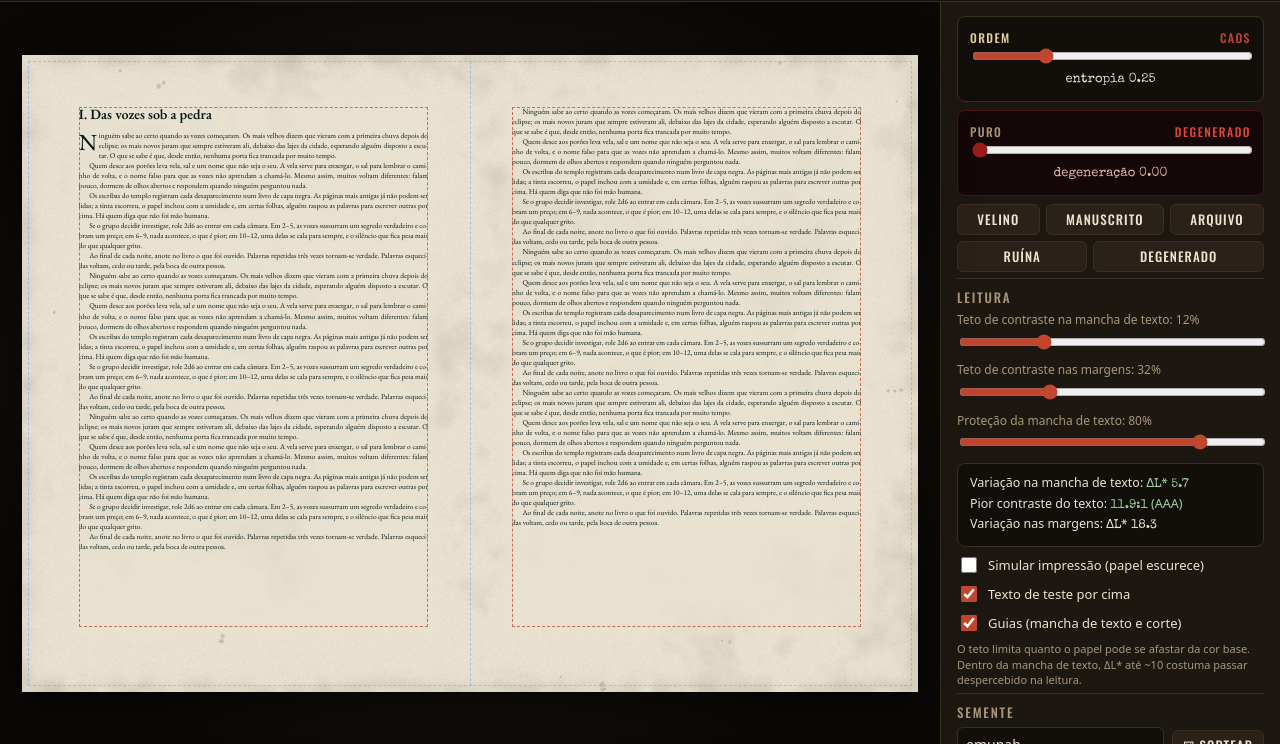
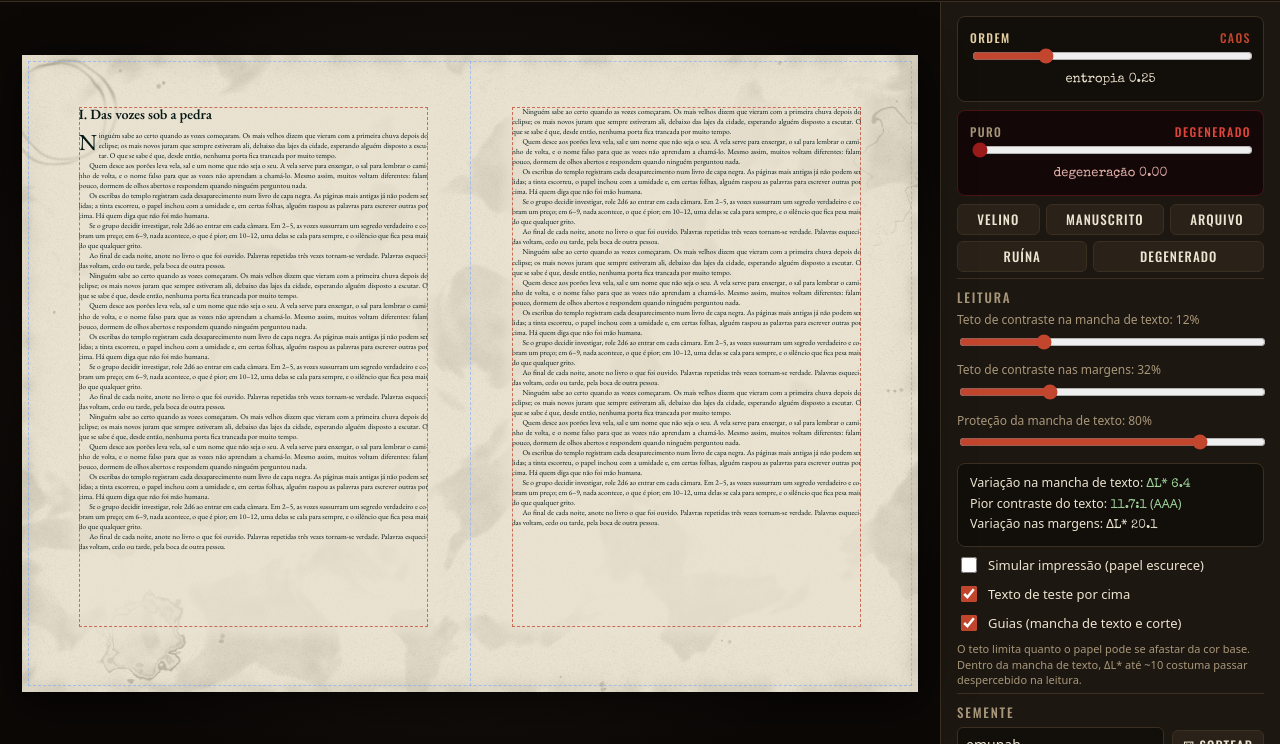
Before and after one commit to MarcosFilipeMO/Palimpsesto, a plain HTML site: page index.html in a window 1280 px wide. Shown: the part 58-802 px from the top of the page. Drawn offline with nearby package versions, Linux system fonts and the light colour scheme; a web font is replaced by a local one.

Commit message:
Remove queimadura, varia formato das manchas e adiciona vidro quebrado
- manchas de umidade agora têm 5 formas (redonda, alongada, poça de vários lóbulos,
  escorrida e anel de copo com falha), borda, preenchimento e lado escuro variáveis
- fundo muda por semente: escala, direção, distorção e estilo (nuvens, veios, manchas soltas)
- novo controle Vidro quebrado: impactos com raios, teia, cacos com tons e brilho

Co-Authored-By: Claude Opus 5.5 <noreply@anthropic.com>
Claude-Session: https://claude.ai/code/session_01DxfGyHDEHtaDgMy5gHj3rW

```diff
--- a/index.html
+++ b/index.html
@@ -175,6 +175,9 @@ button.pri{background:var(--ac);border-color:var(--ac);color:#fff}
       <input type="range" id="fibers" min="0" max="100" value="50">
       <label>Intensidade das manchas: <span id="stainV"></span></label>
       <input type="range" id="stain" min="0" max="200" value="100">
+      <label>Vidro quebrado: <span id="glassV"></span></label>
+      <input type="range" id="glass" min="0" max="100" value="0">
+      <p class="note">Quanto mais alto, mais impactos e maiores as rachaduras. Troque a semente para mudar onde o vidro quebra.</p>
     </div>
 
     <div class="grp">
@@ -246,7 +249,7 @@ button.pri{background:var(--ac);border-color:var(--ac);color:#fff}
       <label class="chk"><input type="checkbox" id="split"> Páginas separadas (na dupla)</label>
       <label class="chk"><input type="checkbox" id="transp"> Sem a cor do papel (PNG transparente)</label>
       <button id="share" style="width:100%;margin-top:8px">Copiar link deste papel</button>
-      <p class="note">O PNG sai no tamanho real (com sangria, se houver) e com a resolução gravada no arquivo. Em camadas: papel, manchas e degenerado. Rasgos e queimaduras viram transparência.</p>
+      <p class="note">O PNG sai no tamanho real (com sangria, se houver) e com a resolução gravada no arquivo. Em camadas: papel, manchas e degenerado. Rasgos viram transparência.</p>
     </div>
   </aside>
 </main>
@@ -333,8 +336,24 @@ function buildScene(S,ST){
 
   /* manchas de umidade (campo) */
   const tides=[];
-  {const r=RNG(sd,'umidade');for(let i=0;i<10;i++){const th=r(),sk=r(),[x,y]=edgePt(r,Math.min(g.pw,g.ph)*.35),R=10+Math.pow(r(),1.3)*48,ns=r()*1000,amt=.6+r()*.6,ring2=r();
-    if(th>=(c-.28)*1.5*st)continue;if(skip(x,y,sk))continue;tides.push({x,y,R,ns,amt:amt*Math.min(1.6,st),ring2});}}
+  {const r=RNG(sd,'umidade');for(let i=0;i<14;i++){
+    const th=r(),sk=r(),[x,y]=edgePt(r,Math.min(g.pw,g.ph)*.35),R0=r(),ns=r()*1000,amt=.5+r()*.7,kind=r(),rot=r()*Math.PI,asp=r(),nl=r(),
+      rimW=.012+r()*.05,fill=r(),ring2=r(),gapS=r()*TAU,gapL=r(),nAmp=r(),nFreq=r(),sideA=r()*TAU,sideAmt=r();
+    const lr=[];for(let k=0;k<6;k++)lr.push([r(),r(),r()]);
+    if(th>=(c-.2)*1.6*st)continue;if(skip(x,y,sk))continue;
+    let R=8+Math.pow(R0,1.4)*50;const lobes=[];let ring=false,type;
+    if(kind<.2){type='redonda';lobes.push({x,y,rx:R,ry:R,rot:0});}
+    else if(kind<.4){type='alongada';lobes.push({x,y,rx:R,ry:R*(.25+asp*.45),rot});}
+    else if(kind<.6){type='poca';const n=2+Math.floor(nl*4);lobes.push({x,y,rx:R*.6,ry:R*.6*(.7+asp*.3),rot});
+      for(let k=0;k<n;k++){const [a,b,cc]=lr[k];const an=a*TAU,dd=R*(.3+b*.55),rr=R*(.25+cc*.4);lobes.push({x:x+Math.cos(an)*dd,y:y+Math.sin(an)*dd,rx:rr,ry:rr*(.6+cc*.4),rot:a*Math.PI});}}
+    else if(kind<.8){type='escorrida';const dir=Math.PI/2+(rot-Math.PI/2)*.35;const n=3+Math.floor(nl*3);let px=x,py=y,rr=R*.5;
+      lobes.push({x,y,rx:rr,ry:rr*(.7+asp*.3),rot});
+      for(let k=0;k<n;k++){const [a,b]=lr[k];px+=Math.cos(dir+(a-.5)*.5)*rr*1.1;py+=Math.sin(dir+(a-.5)*.5)*rr*1.1;rr*=.55+b*.3;lobes.push({x:px,y:py,rx:rr*.8,ry:rr*1.3,rot:dir});}}
+    else{type='anel';ring=true;R=12+R0*22;lobes.push({x,y,rx:R,ry:R,rot:0});
+      if(nl<.45){const [a]=lr[0];lobes.push({x:x+Math.cos(a*TAU)*R*.22,y:y+Math.sin(a*TAU)*R*.22,rx:R*(.95+asp*.1),ry:R*(.95+asp*.1),rot:0});}}
+    let bx0=1e9,bx1=-1e9,by0=1e9,by1=-1e9;lobes.forEach(l=>{const m=Math.max(l.rx,l.ry)*1.5;bx0=Math.min(bx0,l.x-m);bx1=Math.max(bx1,l.x+m);by0=Math.min(by0,l.y-m);by1=Math.max(by1,l.y+m);});
+    tides.push({type,ring,lobes,x,y,R,ns,amt:amt*Math.min(1.6,st),ring2,rimW:ring?.012+rimW*.3:rimW,fill:ring?0:.15+.85*fill,
+      gapS,gapH:.25+gapL*1.3,na:ring?.03+nAmp*.07:.06+nAmp*.4,nsc:R/(1+nFreq*4),sdx:Math.cos(sideA),sdy:Math.sin(sideA),sideAmt,bb:[bx0,bx1,by0,by1]});}}
 
   /* dobras */
   {const r=RNG(sd,'dobras');for(let i=0;i<4;i++){const th=r(),type=r(),p1=r(),p2=r(),p3=r(),ns=r()*999,side=r()<.5?1:-1;
@@ -365,6 +384,34 @@ function buildScene(S,ST){
         const u=Math.cos(t)*a*s*wob,v=Math.sin(t)*b*s*wob-b*.18*(1-s);
         cur.push([x+u*co-v*si,y+u*si+v*co]);}
       flush();}}}
+
+  /* vidro quebrado: raios a partir do impacto + anéis em teia + cacos com tons */
+  if(S.glass>0){const r=RNG(sd,'vidro');const nImp=1+Math.floor(S.glass*3.99);
+    const crack=(p,k)=>{if(p.length<2)return;
+      add({v:0,ch:1,k:'l',p,w:1.1*k,a:.1});
+      add({v:0,ch:1,k:'l',p,w:.16+.16*k,a:1});
+      add({v:0,ch:2,k:'l',p:p.map(([x,y])=>[x-.32,y-.32]),w:.22,a:.6});};
+    for(let im=0;im<4;im++){const ux=r(),uy=r(),rs=r(),nr=r(),rot0=r()*TAU;const q=RNG(sd,'vidro'+im);
+      if(im>=nImp)continue;
+      const cx=g.TW*(.08+ux*.84),cy=g.TH*(.08+uy*.84),R=(35+rs*45)*(.6+S.glass*1.6),n=8+Math.floor(nr*9),step=2;
+      const rads=[];
+      for(let k=0;k<n;k++){let ang=rot0+k/n*TAU+(q()-.5)*TAU/n*.7;const L=R*(.45+q()*.65);
+        const pts=[[cx,cy]];let px=cx,py=cy;for(let s=step;s<=L;s+=step){ang+=(q()-.5)*.12;px+=Math.cos(ang)*step;py+=Math.sin(ang)*step;pts.push([px,py]);}
+        rads.push({L,pts});crack(pts,1);
+        if(q()<.45&&pts.length>8){const fi=Math.floor(pts.length*(.4+q()*.4));let fa=ang+(q()<.5?-1:1)*(.25+q()*.4);let [fx,fy]=pts[fi];const fp=[[fx,fy]];const FL=L*(.15+q()*.3);
+          for(let s=step;s<=FL;s+=step){fa+=(q()-.5)*.15;fx+=Math.cos(fa)*step;fy+=Math.sin(fa)*step;fp.push([fx,fy]);}crack(fp,.7);}}
+      const at=(rad,d)=>rad.pts[Math.min(rad.pts.length-1,Math.max(0,Math.round(d/step)))];
+      const rings=[];let r0=R*(.06+q()*.04);while(r0<R*.85){rings.push(r0);r0*=1.4+q()*.5;}
+      for(let k=0;k<n;k++){const A=rads[k],B=rads[(k+1)%n];let prev=null;
+        for(let j=0;j<rings.length;j++){const rj=rings[j]*(.85+q()*.3),has=q(),bow=q(),shade=q(),lit=q();
+          if(rj>A.L*.95||rj>B.L*.95)break;
+          if(has>1-j/rings.length*.55)continue;
+          const P=at(A,rj),Q=at(B,rj),mx=(P[0]+Q[0])/2,my=(P[1]+Q[1])/2,dx=mx-cx,dy=my-cy,dl=Math.hypot(dx,dy)||1,b=(bow-.3)*rj*.08;
+          const seg=[P,[mx+dx/dl*b,my+dy/dl*b],Q];crack(seg,.6);
+          if(prev){const poly=[at(A,prev),P,seg[1],Q,at(B,prev)];add({v:0,ch:lit<.4?2:0,k:'f',p:poly,a:shade*.14});}
+          prev=rj;}}
+      const cr=RNG(sd,'esmigalhado'+im);for(let k=0;k<26;k++){const a=cr()*TAU,d=cr()*R*.07,l=.6+cr()*2.5,b=cr()*TAU;
+        const x0=cx+Math.cos(a)*d,y0=cy+Math.sin(a)*d;crack([[x0,y0],[x0+Math.cos(b)*l,y0+Math.sin(b)*l]],.5);}}}
 
   /* ---- DEGENERADO ---- */
   /* respingos de sangue */
@@ -421,29 +468,42 @@ function buildScene(S,ST){
   /* ---- campos de baixa frequência (grade de ST mm) ---- */
   const gw=Math.ceil(g.W/ST)+2,gh=Math.ceil(g.H/ST)+2,N=gw*gh;
   const cP=new Float32Array(N),cS=new Float32Array(N),cC=new Float32Array(N),cM=new Float32Array(N),cH=new Float32Array(N);
-  const nM=vnoise(RNG(sd,'mancha')),nE=vnoise(RNG(sd,'borda')),nT=vnoise(RNG(sd,'agua')),nO=vnoise(RNG(sd,'mofo-n')),nB=vnoise(RNG(sd,'fogo'));
-  const amp=.16+c*.6;
-  const gb=g01(dg,.5,1),depth=1.5+gb*15,gH=g01(dg,.78,1);
+  const nM=vnoise(RNG(sd,'mancha')),nE=vnoise(RNG(sd,'borda')),nT=vnoise(RNG(sd,'agua')),nO=vnoise(RNG(sd,'mofo-n'));
+  const amp=.12+c*.42;
+  // fundo varia por semente: escala, direção, distorção e estilo (nuvens, veios ou manchas soltas)
+  const mr=RNG(sd,'fundo'),nW=vnoise(RNG(sd,'warp'));
+  const msc=22+mr()*50,mstr=.5+mr()*1.1,mang=mr()*Math.PI,mwarp=mr()*1.3,mstyle=mr(),mco=Math.cos(mang),msi=Math.sin(mang);
   const wearA=(.1+c*1.1)*st,wearF=1.5+c*9;
   for(let j=0;j<gh;j++){const y=-g.b+j*ST;
     for(let i=0;i<gw;i++){const x=-g.b+i*ST,id=j*gw+i;
-      cP[id]=amp*(fbm(nM,x/40,y/40,4)*1.5+.45*fbm(nM,x/9+50,y/9,3)*1.5);
+      {const wx=x+mwarp*18*nW(x/35,y/35),wy=y+mwarp*18*nW(x/35+40,y/35);const u=(wx*mco+wy*msi)*mstr,v=-wx*msi+wy*mco;
+        let b=fbm(nM,u/msc,v/msc,4)*1.5;
+        if(mstyle<.33){}                                   // nuvens
+        else if(mstyle<.66)b=(.55-Math.abs(b))*1.6;        // veios
+        else b=sst(.05,.35,b)*1.4-.35;                     // manchas soltas, de borda definida
+        cP[id]=amp*(b+.45*fbm(nM,x/9+50,y/9,3)*1.5);}
       const e=Math.max(0,edgeDist(g,x,y));
       let Sv=wearA*Math.exp(-e/wearF)*(.55+.45*nE(x/7,y/7));
-      for(const t of tides){const dx=x-t.x,dy=y-t.y;if(dx>t.R*1.5||dx<-t.R*1.5||dy>t.R*1.5||dy<-t.R*1.5)continue;
-        const d=Math.hypot(dx,dy),a=Math.atan2(dy,dx),ca=Math.cos(a),sa=Math.sin(a);
-        const Rb=t.R*(1+.25*nT(ca*1.4+t.ns,sa*1.4+t.ns)+.07*nT(ca*5+t.ns,sa*5-t.ns));const q=d/Rb;
-        if(q<1)Sv+=t.amt*.16*(.7+.5*nT(x/5+t.ns,y/5));
-        const q1=(q-1)/.025;Sv+=t.amt*.9*Math.exp(-q1*q1);
-        if(t.ring2<.6){const q2=(q-.8)/.02;Sv+=t.amt*.45*Math.exp(-q2*q2);}}
+      for(const t of tides){if(x<t.bb[0]||x>t.bb[1]||y<t.bb[2]||y>t.bb[3])continue;
+        const nb=1+t.na*nT(x/t.nsc+t.ns,y/t.nsc-t.ns)+t.na*.3*nT(x/(t.nsc*.3)-t.ns,y/(t.nsc*.3));
+        if(t.ring){ // anel de copo: só a borda, com falha e espessura irregular
+          for(const l of t.lobes){const dx=x-l.x,dy=y-l.y;const q=Math.hypot(dx,dy)/(l.rx*nb);if(q<.85||q>1.15)continue;
+            const a=Math.atan2(dy,dx);let ad=Math.abs(a-t.gapS)%TAU;if(ad>Math.PI)ad=TAU-ad;
+            const gf=sst(t.gapH*.5,t.gapH,ad)*(.55+.45*nT(Math.cos(a)*2+t.ns,Math.sin(a)*2));
+            const q1=(q-1)/t.rimW;Sv+=t.amt*1.1*gf*Math.exp(-q1*q1);}
+          continue;}
+        let q=1e9;for(const l of t.lobes){const dx=x-l.x,dy=y-l.y,co=Math.cos(l.rot),si=Math.sin(l.rot);
+          const u=(dx*co+dy*si)/l.rx,v=(-dx*si+dy*co)/l.ry;const qq=Math.sqrt(u*u+v*v);if(qq<q)q=qq;}
+        q/=nb;if(q>1.25)continue;
+        const side=1+t.sideAmt*.9*clamp(((x-t.x)*t.sdx+(y-t.y)*t.sdy)/t.R,-1,1);
+        if(q<1)Sv+=t.amt*.3*t.fill*side*(.7+.5*nT(x/5+t.ns,y/5));
+        const q1=(q-1)/t.rimW;Sv+=t.amt*.9*Math.max(.25,side)*Math.exp(-q1*q1);
+        if(t.ring2<.45){const q2=(q-.8)/(t.rimW*.8);Sv+=t.amt*.4*Math.exp(-q2*q2);}}
       cS[id]=Sv;
       let M=0;for(const m of molds){const dx=x-m.x,dy=y-m.y;if(dx>m.R*1.6||dx<-m.R*1.6||dy>m.R*1.6||dy<-m.R*1.6)continue;
         const a=Math.atan2(dy,dx);const q=Math.hypot(dx,dy)/(m.R*(1+.4*nO(Math.cos(a)*1.6+m.ns,Math.sin(a)*1.6+m.ns)));
         if(q<1.3)M+=(1-sst(.15,1.15,q))*(.55+.45*nO(x/2.5+m.ns,y/2.5));}
       cM[id]=M;
-      if(gb>0){const f=e-depth*(.3+.9*(nB(x/20,y/20)*.5+.5))-2*gb*nB(x/4+9,y/4);
-        cC[id]=f<0?2.4:1.8*Math.exp(-f/(1+gb*3.5));
-        if(gH>0)cH[id]=clamp(.5+(-f-1.5-(1-gH)*depth)/1.2,0,1);}
     }}
   // caixas para descartar primitivas fora da faixa renderizada
   prims.forEach(p=>{if(p.k==='r'){p.y0=p.y-p.r;p.y1=p.y+p.r;p.x0=p.x-p.r;p.x1=p.x+p.r;return;}
@@ -511,7 +571,7 @@ function renderRegion(sc,ppm,rx0,ry0,rw,rh,mode,opt){
       let mo=0;if(M>.005){const sp=nSpeck(x*2.8,y*2.8)*.5+.5;mo=M*(.25+1.6*sst(.45,.8,sp+M*.25));}
       const T=dP+dS+bl+ch+mo;
       const dd=Math.hypot(zdx[i],zdy);const z=dd<=0?1:dd>=fe?0:1-sst(0,fe,dd);
-      let cap=capOut+(capIn-capOut)*z;if(C>1.2)cap+=(1-cap)*sst(1.2,2.4,C)*(1-z); // a queimadura pode ir até o carvão fora da mancha
+      const cap=capOut+(capIn-capOut)*z;
       const t=T>0?cap*Math.tanh(T):0,tl=cap*.45*Math.tanh(lt);
       let alpha=255-B[o+2];if(Hc>.4)alpha*=1-sst(.4,.6,Hc);
       const r0=base[0]+(hl[0]-base[0])*tl,g0=base[1]+(hl[1]-base[1])*tl,b0=base[2]+(hl[2]-base[2])*tl;
@@ -557,7 +617,7 @@ const PALS={
 };
 const DEF={seed:'emunah',chaos:.25,deg:0,layout:'dupla',size:'210x297',pw:210,ph:297,bleed:3,
   mTop:22,mBot:28,mIn:20,mOut:24,feather:8,capIn:.12,capOut:.32,protect:.8,
-  grain:.5,fibers:.5,stain:1,base:'#E9E2D0',tint:'#3A2E1C',blood:'#8E0E12',mold:'#4C5A3C',text:'#071A18',
+  grain:.5,fibers:.5,stain:1,glass:0,base:'#E9E2D0',tint:'#3A2E1C',blood:'#8E0E12',mold:'#4C5A3C',text:'#071A18',
   font:'EB Garamond',fontCustom:'',fsize:10,lead:1.35,cols:1,showText:true,guides:true,sim:false,showFrame:true,
   dpi:300,transp:false,split:false,entropia:''};
 const PRESETS={
@@ -583,7 +643,7 @@ const $=id=>document.getElementById(id);
 const bindings=[
   ['capIn','pct'],['capOut','pct'],['protect','pct'],['sim','chk'],['showText','chk'],['guides','chk'],
   ['seed','text'],['bleed','int'],['mTop','int'],['mBot','int'],['mIn','int'],['mOut','int'],['feather','int'],
-  ['grain','pct'],['fibers','pct'],['stain','pct'],['base','col'],['tint','col'],['blood','col'],['mold','col'],['text','col'],
+  ['grain','pct'],['fibers','pct'],['stain','pct'],['glass','pct'],['base','col'],['tint','col'],['blood','col'],['mold','col'],['text','col'],
   ['font','sel'],['fontCustom','text'],['fsize','num'],['lead','pct'],['cols','int'],['showFrame','chk'],
   ['dpi','int'],['transp','chk'],['split','chk']
 ];
@@ -600,7 +660,7 @@ function labels(){
   $('cval').textContent='entropia '+S.chaos.toFixed(2);$('dval').textContent='degeneração '+S.deg.toFixed(2);
   $('capInV').textContent=Math.round(S.capIn*100)+'%';$('capOutV').textContent=Math.round(S.capOut*100)+'%';$('protectV').textContent=Math.round(S.protect*100)+'%';
   ['mTop','mBot','mIn','mOut','feather'].forEach(k=>$(k+'V').textContent=S[k]);
-  $('grainV').textContent=Math.round(S.grain*100)+'%';$('fibersV').textContent=Math.round(S.fibers*100)+'%';$('stainV').textContent=Math.round(S.stain*100)+'%';
+  $('grainV').textContent=Math.round(S.grain*100)+'%';$('fibersV').textContent=Math.round(S.fibers*100)+'%';$('stainV').textContent=Math.round(S.stain*100)+'%';$('glassV').textContent=Math.round(S.glass*100)+'%';
   $('fsizeV').textContent=S.fsize;$('leadV').textContent=S.lead.toFixed(2);
   $('customSize').style.display=S.size==='custom'?'flex':'none';
   $('fontCustom').style.display=S.font==='custom'?'block':'none';
@@ -608,7 +668,7 @@ function labels(){
 
 /* ---------- prévia ---------- */
 let sceneCache={key:'',sc:null};
-function sceneKey(ST){const k=['seed','chaos','deg','layout','pw','ph','bleed','mTop','mBot','mIn','mOut','feather','protect','fibers','stain'];return ST+'|'+k.map(x=>S[x]).join('|');}
+function sceneKey(ST){const k=['seed','chaos','deg','layout','pw','ph','bleed','mTop','mBot','mIn','mOut','feather','protect','fibers','stain','glass'];return ST+'|'+k.map(x=>S[x]).join('|');}
 function getScene(ST){const k=sceneKey(ST);if(sceneCache.key!==k)sceneCache={key:k,sc:buildScene(S,ST)};return sceneCache.sc;}
 let cssK=1; // px de tela por mm
 function fit(){
```
Also changed, not shown: 1 other file.
